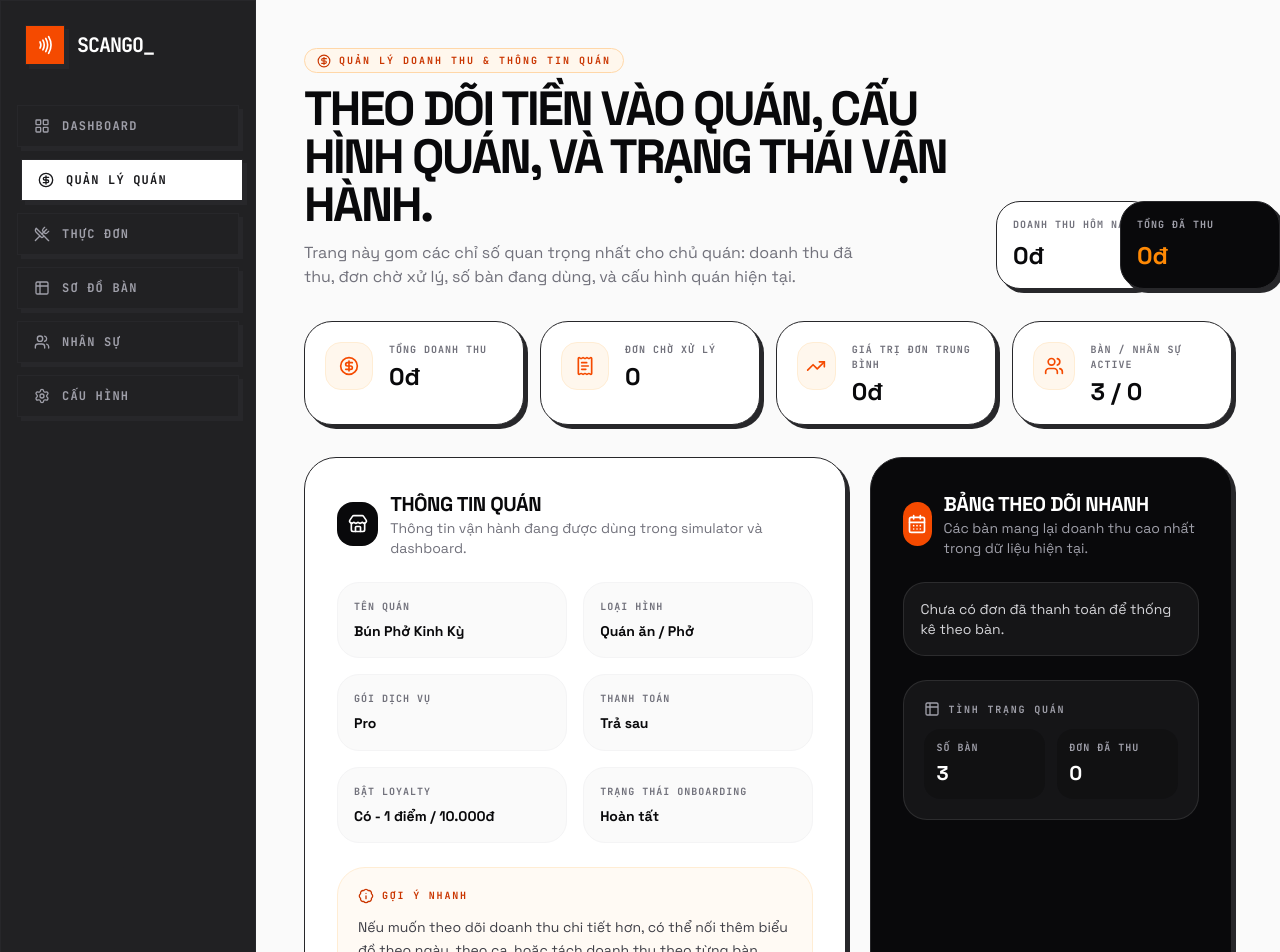
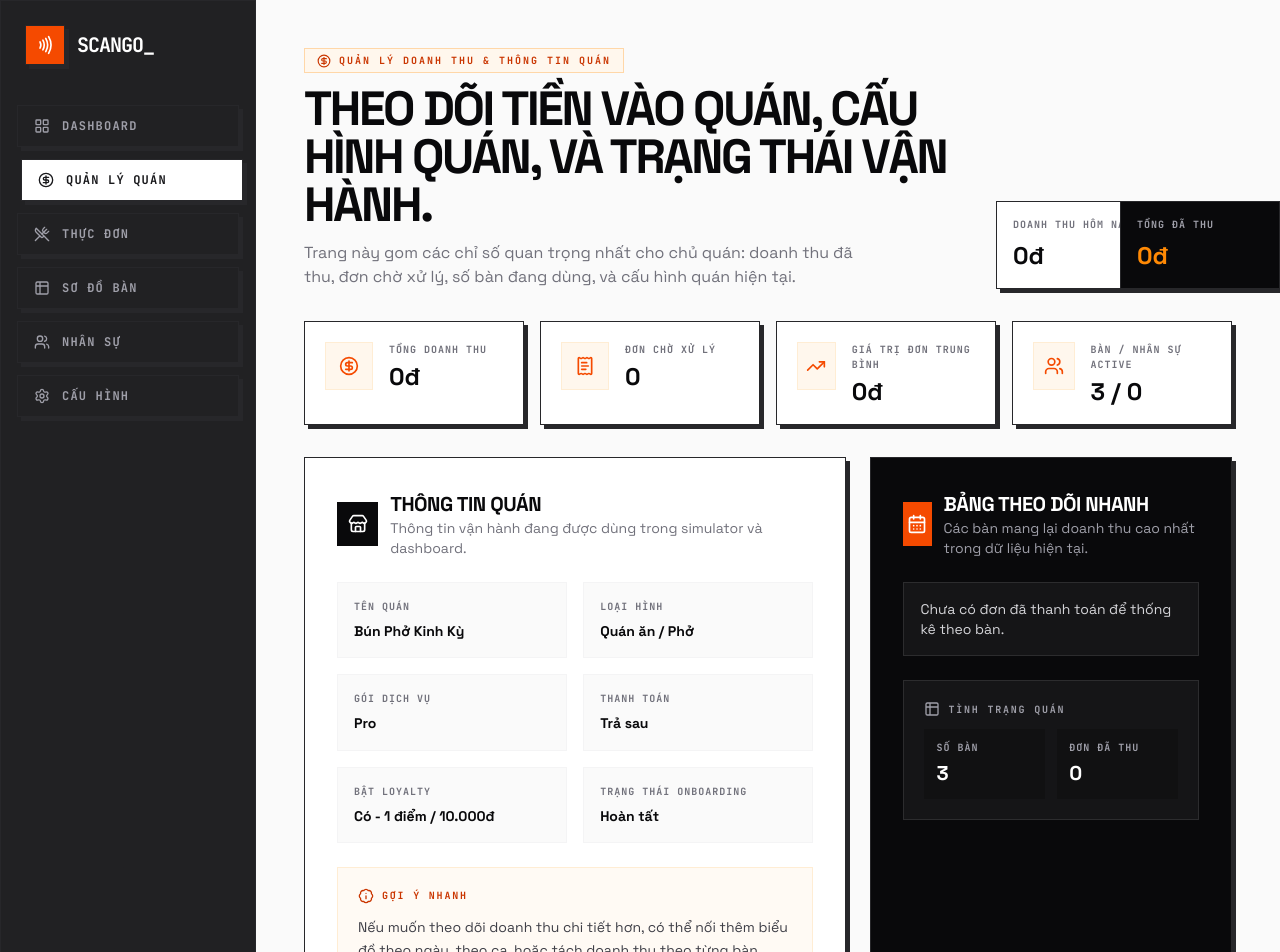
Before and after one commit to jayykioh/scan-go, a React (Vite) app: page /dashboard/manage in a window 1280 px wide. Shown: the top 952 px of the page. Built offline with nearby package versions, Linux system fonts and the light colour scheme.

Commit message:
feat: add ManagementPage to visualize revenue metrics and shop configuration

```diff
--- a/src/pages/dashboard/ManagementPage.tsx
+++ b/src/pages/dashboard/ManagementPage.tsx
@@ -77,7 +77,7 @@ export default function ManagementPage() {
     <div className="p-6 md:p-12 w-full max-w-7xl mx-auto animate-fadeIn space-y-8">
       <div className="flex flex-col lg:flex-row lg:items-end justify-between gap-5">
         <div className="space-y-3 max-w-2xl">
-          <div className="inline-flex items-center gap-2 rounded-full border border-orange-200 bg-orange-50 px-3 py-1 text-[10px] font-mono font-bold uppercase tracking-[0.2em] text-orange-700">
+          <div className="inline-flex items-center gap-2 rounded-none border border-orange-200 bg-orange-50 px-3 py-1 text-[10px] font-mono font-bold uppercase tracking-[0.2em] text-orange-700">
             <CircleDollarSign className="w-3.5 h-3.5" />
             Quản lý doanh thu & thông tin quán
           </div>
@@ -90,11 +90,11 @@ export default function ManagementPage() {
         </div>
 
         <div className="grid grid-cols-2 gap-3 text-sm">
-          <div className="min-w-40 rounded-3xl border-hard bg-white p-4 shadow-hard">
+          <div className="min-w-40 rounded-none border-hard bg-white p-4 shadow-hard">
             <p className="font-mono text-[10px] font-bold uppercase tracking-widest text-zinc-500">Doanh thu hôm nay</p>
             <p className="mt-2 text-2xl font-black text-zinc-950">{money(todayRevenue)}</p>
           </div>
-          <div className="min-w-40 rounded-3xl border-hard bg-zinc-950 p-4 shadow-hard text-white">
+          <div className="min-w-40 rounded-none border-hard bg-zinc-950 p-4 shadow-hard text-white">
             <p className="font-mono text-[10px] font-bold uppercase tracking-widest text-zinc-400">Tổng đã thu</p>
             <p className="mt-2 text-2xl font-black text-orange-400">{money(revenue)}</p>
           </div>
@@ -108,8 +108,8 @@ export default function ManagementPage() {
           { label: 'Giá trị đơn trung bình', value: money(averageTicket), icon: TrendingUp },
           { label: 'Bàn / Nhân sự active', value: `${activeTables} / ${activeStaff}`, icon: Users },
         ].map(item => (
-          <article key={item.label} className="rounded-[28px] border-hard bg-white p-5 shadow-hard flex items-start gap-4">
-            <div className="flex h-12 w-12 items-center justify-center rounded-2xl bg-orange-50 text-orange-600 border border-orange-100">
+          <article key={item.label} className="rounded-none border-hard bg-white p-5 shadow-hard flex items-start gap-4">
+            <div className="flex h-12 w-12 items-center justify-center rounded-none bg-orange-50 text-orange-600 border border-orange-100">
               <item.icon className="w-5 h-5" />
             </div>
             <div>
@@ -121,9 +121,9 @@ export default function ManagementPage() {
       </section>
 
       <section className="grid grid-cols-1 xl:grid-cols-[1.2fr_0.8fr] gap-6">
-        <article className="rounded-4xl border-hard bg-white p-6 md:p-8 shadow-hard space-y-6">
+        <article className="rounded-none border-hard bg-white p-6 md:p-8 shadow-hard space-y-6">
           <div className="flex items-center gap-3">
-            <div className="flex h-11 w-11 items-center justify-center rounded-2xl bg-zinc-950 text-white">
+            <div className="flex h-11 w-11 items-center justify-center rounded-none bg-zinc-950 text-white">
               <Store className="w-5 h-5" />
             </div>
             <div>
@@ -134,14 +134,14 @@ export default function ManagementPage() {
 
           <div className="grid grid-cols-1 md:grid-cols-2 gap-4">
             {shopFacts.map(fact => (
-              <div key={fact.label} className="rounded-[22px] border border-zinc-100 bg-zinc-50 p-4">
+              <div key={fact.label} className="rounded-none border border-zinc-100 bg-zinc-50 p-4">
                 <p className="font-mono text-[10px] font-bold uppercase tracking-widest text-zinc-500">{fact.label}</p>
                 <p className="mt-2 text-sm font-bold text-zinc-950 leading-snug">{fact.value}</p>
               </div>
             ))}
           </div>
 
-          <div className="rounded-[28px] border border-orange-100 bg-orange-50/60 p-5">
+          <div className="rounded-none border border-orange-100 bg-orange-50/60 p-5">
             <div className="flex items-center gap-2 text-orange-700 font-mono text-[10px] font-bold uppercase tracking-[0.18em]">
               <BadgeInfo className="w-4 h-4" />
               Gợi ý nhanh
@@ -152,9 +152,9 @@ export default function ManagementPage() {
           </div>
         </article>
 
-        <article className="rounded-4xl border-hard bg-zinc-950 p-6 md:p-8 shadow-hard text-white space-y-6">
+        <article className="rounded-none border-hard bg-zinc-950 p-6 md:p-8 shadow-hard text-white space-y-6">
           <div className="flex items-center gap-3">
-            <div className="flex h-11 w-11 items-center justify-center rounded-2xl bg-orange-600 text-white">
+            <div className="flex h-11 w-11 items-center justify-center rounded-none bg-orange-600 text-white">
               <CalendarDays className="w-5 h-5" />
             </div>
             <div>
@@ -165,12 +165,12 @@ export default function ManagementPage() {
 
           <div className="space-y-3">
             {topTables.length === 0 ? (
-              <div className="rounded-[22px] border border-white/10 bg-white/5 p-4 text-sm text-zinc-300">
+              <div className="rounded-none border border-white/10 bg-white/5 p-4 text-sm text-zinc-300">
                 Chưa có đơn đã thanh toán để thống kê theo bàn.
               </div>
             ) : (
               topTables.map((table, index) => (
-                <div key={table.tableId} className="rounded-[22px] border border-white/10 bg-white/5 p-4 flex items-center justify-between gap-4">
+                <div key={table.tableId} className="rounded-none border border-white/10 bg-white/5 p-4 flex items-center justify-between gap-4">
                   <div>
                     <p className="text-[10px] font-mono font-bold uppercase tracking-widest text-zinc-400">Top {index + 1}</p>
                     <h3 className="mt-1 text-lg font-black text-white">{table.name}</h3>
@@ -181,17 +181,17 @@ export default function ManagementPage() {
             )}
           </div>
 
-          <div className="rounded-3xl border border-white/10 bg-white/5 p-5 space-y-3">
+          <div className="rounded-none border border-white/10 bg-white/5 p-5 space-y-3">
             <div className="flex items-center gap-2 text-[10px] font-mono font-bold uppercase tracking-[0.18em] text-zinc-400">
               <Table2 className="w-4 h-4" />
               Tình trạng quán
             </div>
             <div className="grid grid-cols-2 gap-3 text-sm">
-              <div className="rounded-2xl bg-black/20 p-3">
+              <div className="rounded-none bg-black/20 p-3">
                 <p className="text-zinc-400 text-[10px] font-mono font-bold uppercase tracking-widest">Số bàn</p>
                 <p className="mt-1 text-xl font-black">{tables.length}</p>
               </div>
-              <div className="rounded-2xl bg-black/20 p-3">
+              <div className="rounded-none bg-black/20 p-3">
                 <p className="text-zinc-400 text-[10px] font-mono font-bold uppercase tracking-widest">Đơn đã thu</p>
                 <p className="mt-1 text-xl font-black">{paidOrders.length}</p>
               </div>
```
